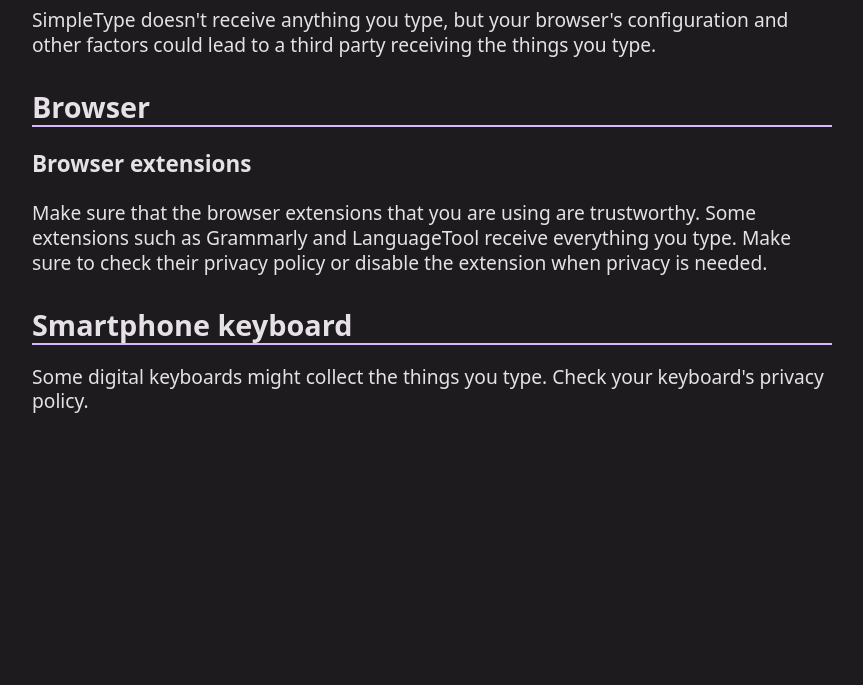
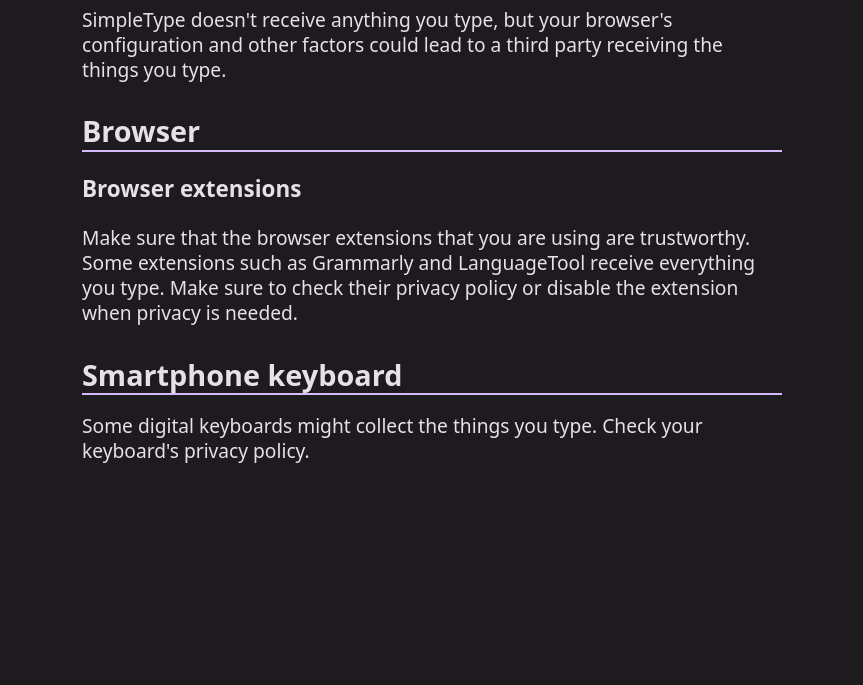
Before and after one commit to Paol-M/SimpleType, a plain HTML site: page privacy/index.html in a window 1280 px wide. Shown: the part 115-800 px from the top of the page, without its empty margins (208-1071 px from the left). Drawn offline with Linux system fonts and the light colour scheme.

Commit message:
FIxed the styling in the privacy policy

```diff
--- a/privacy/index.html
+++ b/privacy/index.html
@@ -5,7 +5,7 @@
     <meta http-equiv="X-UA-Compatible" content="IE=edge" />
     <meta name="viewport" content="width=device-width, initial-scale=1.0" />
     <title>Privacy — SimpleType.</title>
-    <link rel="stylesheet" href="../css/info.css" />
+    <link rel="stylesheet" href="../css/about.css" />
     <meta name="theme-color" content="#914dff" />
   </head>
 
```
Also changed, not shown: info/index.html (+3 -3 lines), package.json (deleted, +0 -26 lines), README.md, 1 other file.
